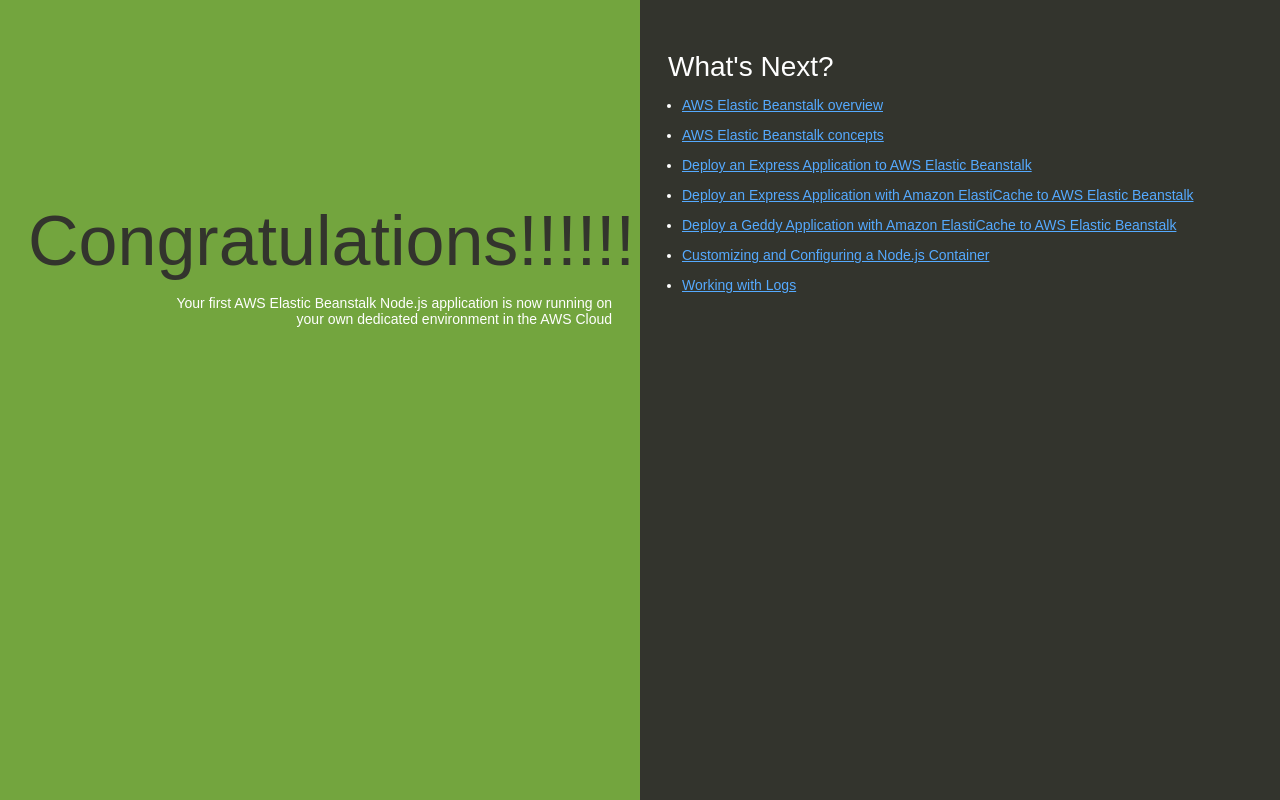
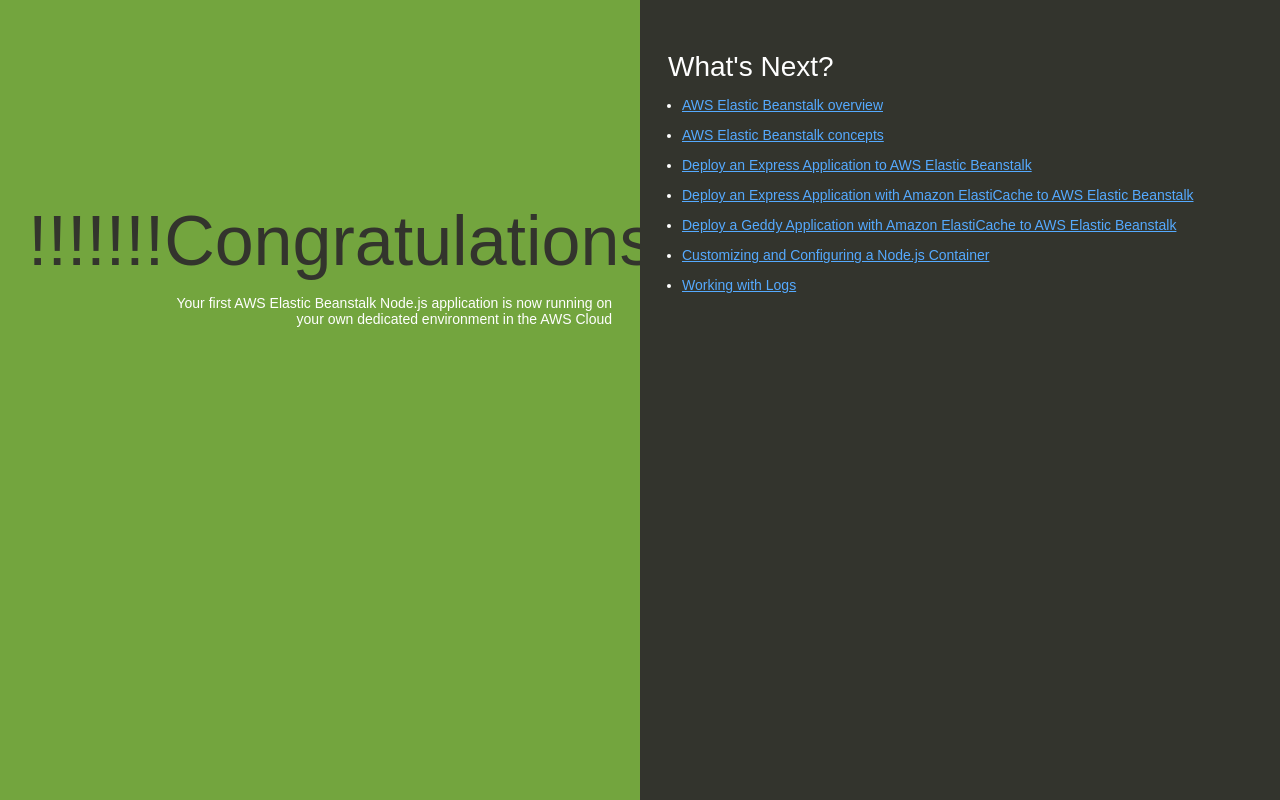
Before and after one commit to vishalruikar123/demopipeline2, a website: page index.html in a window 1280 px wide. Drawn offline with Linux system fonts and the light colour scheme.

Commit message:
Changed index.html

```diff
--- a/index.html
+++ b/index.html
@@ -74,7 +74,7 @@
   </head>
   <body>
     <div class="textColumn">
-      <h1>Congratulations!!!!!!!!!!</h1>
+      <h1>!!!!!!!Congratulations!!!!!!!!!!</h1>
       <p>Your first AWS Elastic Beanstalk Node.js application is now running on your own dedicated environment in the AWS Cloud</p>
     </div>
     <div class="linksColumn">
```
